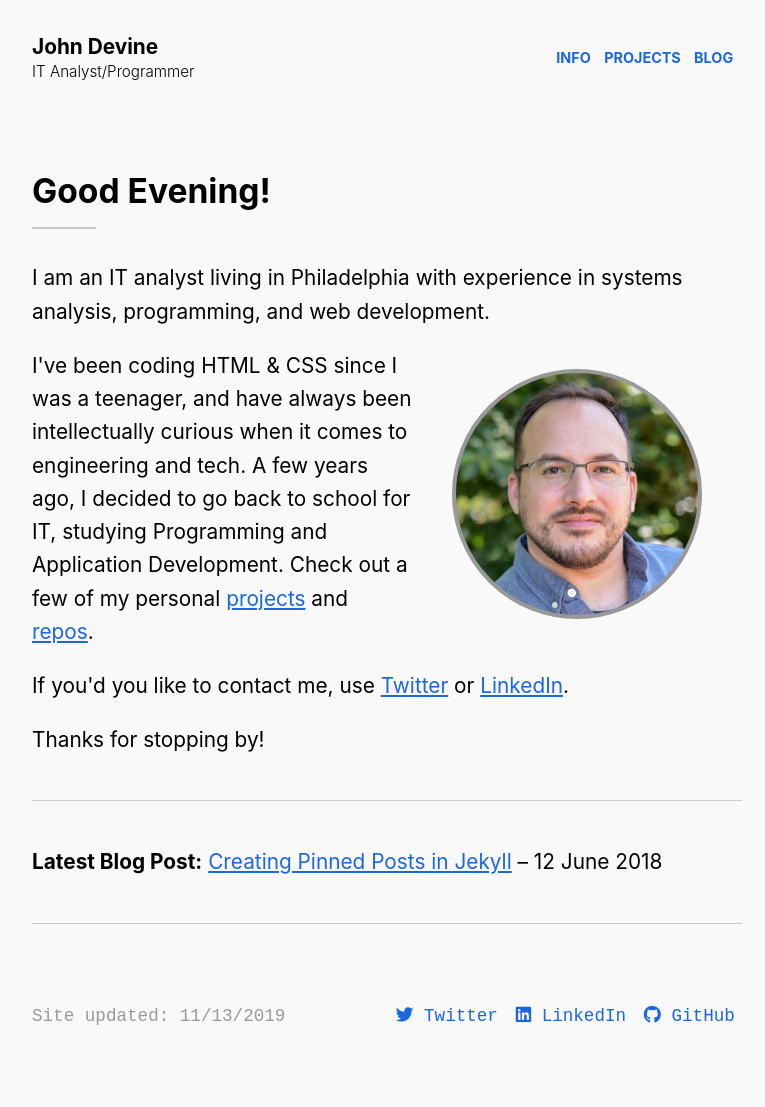
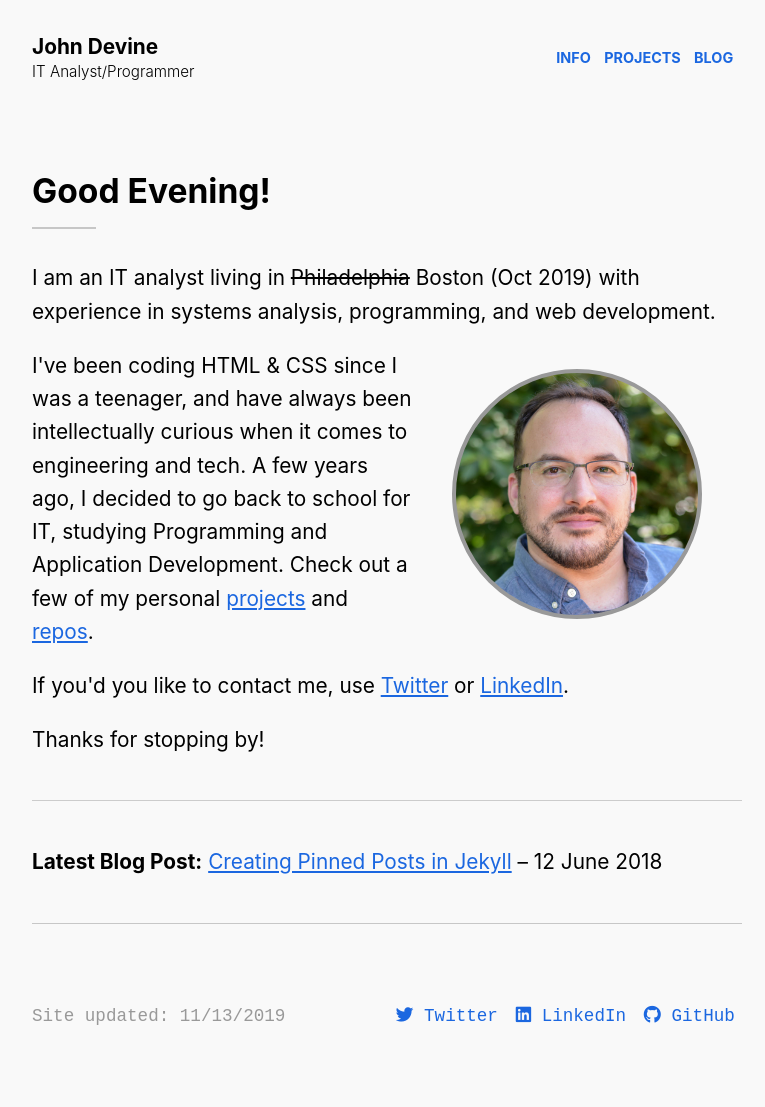
Before and after one commit to jpatrickdevine/jpatrickdevine.github.io, a Jekyll site: the page built from index.html, in a window 1280 px wide. Shown: the whole page, without its empty margins (253-1018 px from the left). Built offline with Jekyll 4.4.1, drawn with Linux system fonts in a browser that asks for light colours; nearby versions of some CDN libraries.

Commit message:
Update profile with Boston

```diff
--- a/_layouts/post.html
+++ b/_layouts/post.html
@@ -5,3 +5,7 @@ layout: default
 <h2>{{ page.title }}</h2>
 <p class="post-date"><time datetime="{{ page.date | date_to_xmlschema }}">{{ page.date | date: "%B %-d, %Y" }}</time></p>
 {{ content }}
+<p style="text-align: center">
+    <br>
+    <a href="#top">Back to top</a>
+</p>
--- a/index.html
+++ b/index.html
@@ -6,7 +6,7 @@ redirect_from: "/about/"
 <h2 id="greeting">Good Day!</h2>
 
 <p>
-    I am an IT analyst living in Philadelphia with experience in systems analysis, programming, and web development.
+    I am an IT analyst living in <s>Philadelphia</s> Boston (Oct 2019) with experience in systems analysis, programming, and web development.
 </p>
 <figure class="my-photo"></figure>
 <p>
```
